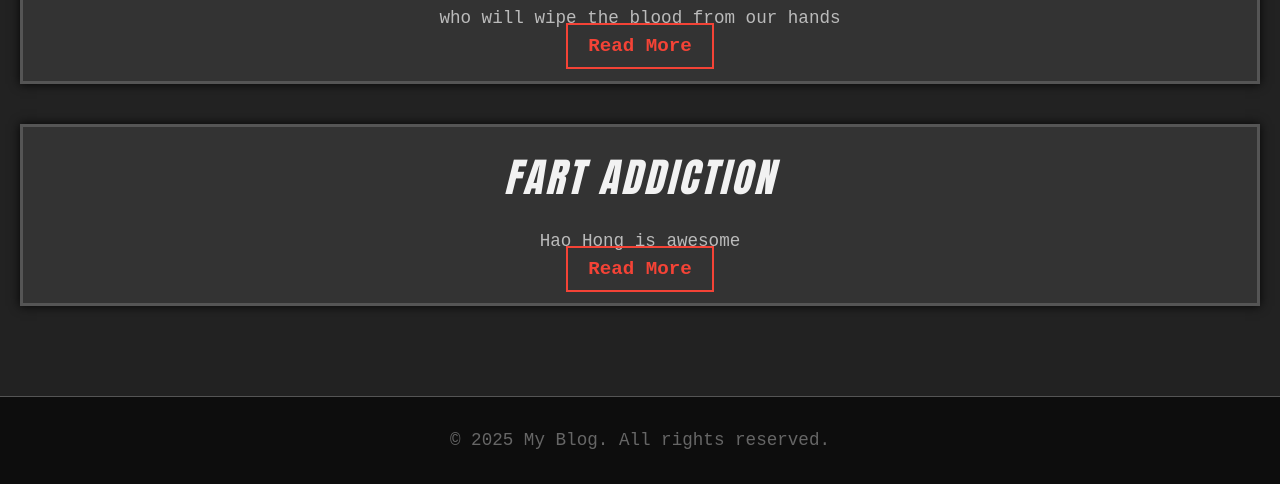
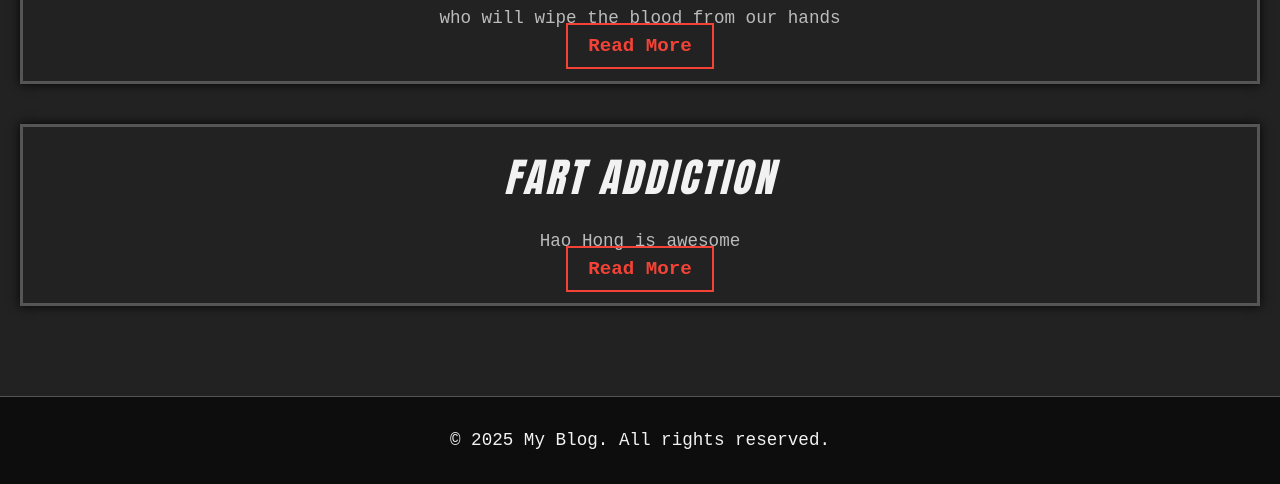
Before and after one commit to Bodywithoutorgans69/The-Rhizome, a plain HTML site: page index.html in a window 1280 px wide. Shown: the part 619-1103 px from the top of the page. Drawn offline with Linux system fonts and the light colour scheme.

Commit message:
Update styles.css

```diff
--- a/styles.css
+++ b/styles.css
@@ -7,7 +7,6 @@
 
 body {
     font-family: 'Courier New', Courier, monospace; /* Raw, typewriter-style font */
-    background-color: #0d0d0d; /* Very dark background for intensity */
     color: #f2f2f2; /* Light gray text for contrast */
     line-height: 1.5;
     text-align: center;
@@ -64,7 +63,6 @@ main {
 section.post {
     margin-bottom: 40px;
     padding: 20px;
-    background: #333;
     border: 3px solid #555; /* Subtle grunge border */
     box-shadow: 0 0 10px rgba(0, 0, 0, 0.9);
 }
@@ -105,7 +103,6 @@ section.post a:hover {
 footer {
     background: #0d0d0d;
     padding: 30px 20px;
-    color: #666;
     border-top: 1px solid #555;
 }
 
```
